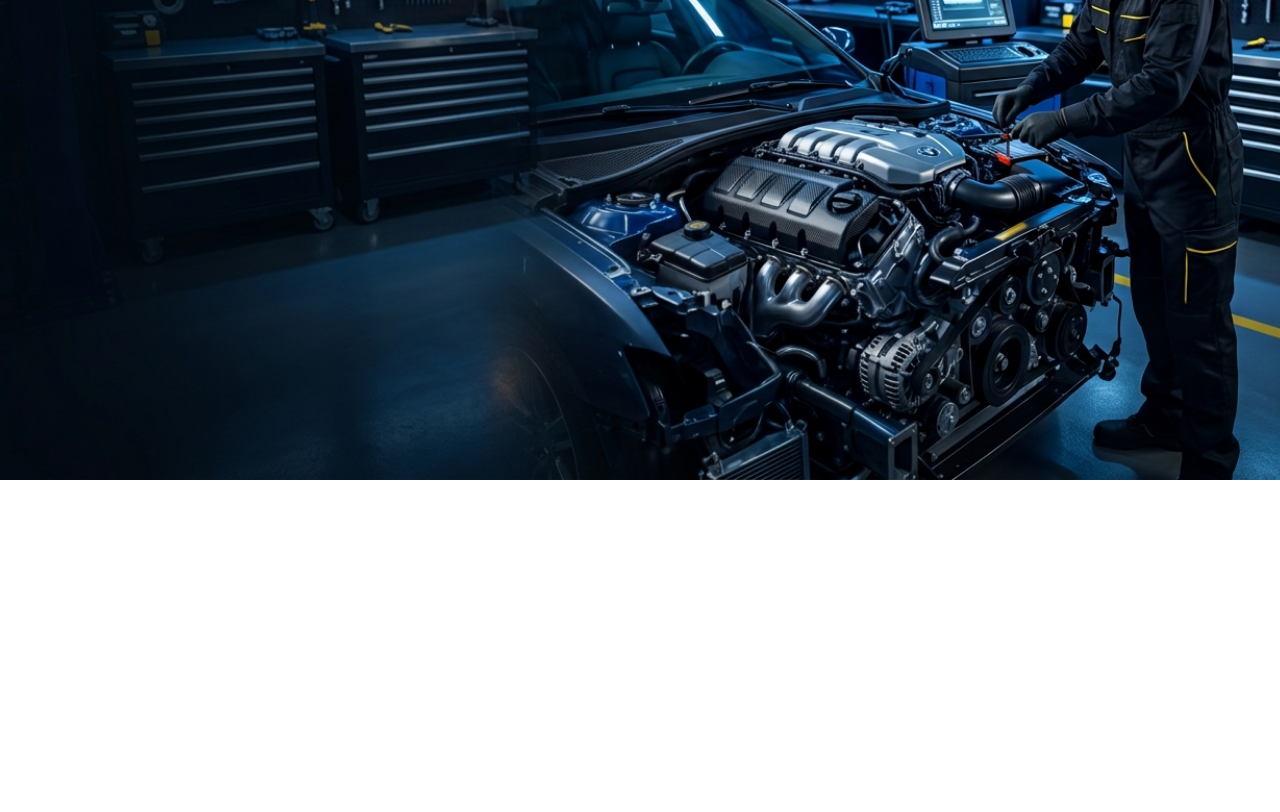
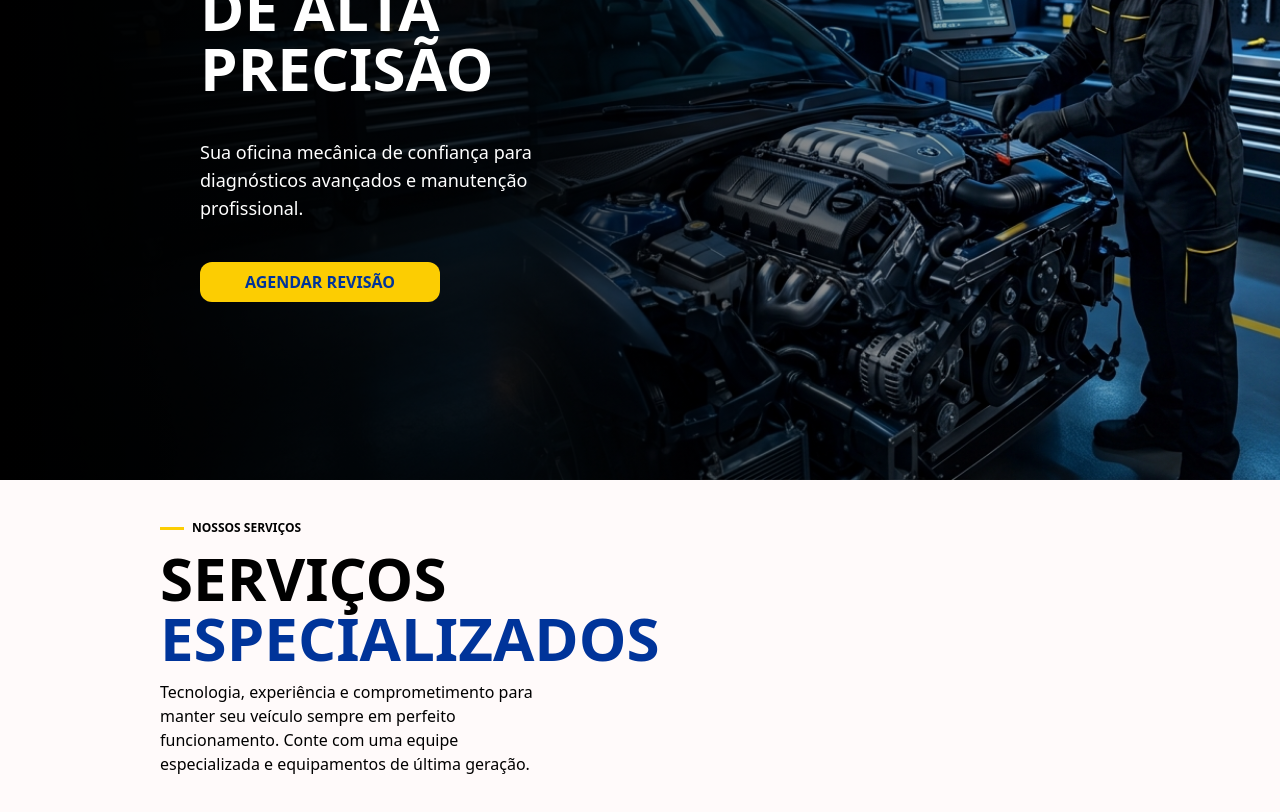
Before and after one commit to Thiago87dev/aj-uniao, a Next.js app: page / in a window 1280 px wide. Shown: the part 320-1132 px from the top of the page. Before the commit the page ends 800 px from the top, so only its background shows below. Built offline with nearby package versions, Linux system fonts and the light colour scheme.

Commit message:
seção serviços

```diff
--- /dev/null
+++ b/app/components/geral/Button.tsx
@@ -0,0 +1,12 @@
+interface ButtonProps {
+    title: string
+}
+
+const Button = ({title}: ButtonProps) => {
+  return (
+    <button className='bg-secondary text-primary w-60 rounded-xl px-4 py-2 font-black uppercase cursor-pointer hover:bg-secondary/88 hover:text-primary/88 active:scale-98'>
+      {title}
+    </button>
+  );
+};
+export default Button;
--- a/app/components/hero/Hero.tsx
+++ b/app/components/hero/Hero.tsx
@@ -1,10 +1,24 @@
+import Button from "../geral/Button";
+
 const Hero = () => {
   return (
-    <div
-      className='min-h-screen bg-cover bg-center bg-no-repeat'
-      style={{ backgroundImage: "url('img/hero/Gemini_Generated_Image_8sc9ab8sc9ab8sc9.jpg')"}}
-    >
-
+    <div className='relative min-h-screen lg:px-40'>
+      <div
+        className='absolute inset-0 bg-cover bg-center bg-no-repeat'
+        style={{ backgroundImage: "url('img/hero/Gemini_Generated_Image_8sc9ab8sc9ab8sc9.jpg')" }}
+      />
+      <div className='absolute inset-0 bg-linear-to-r from-black via-black/90 lg:via-black/60 to-transparent' />
+      <div className='relative z-10 flex h-screen items-center'>
+        <div className='text-white flex flex-col sm:w-8/12 md:w-[80%] lg:w-4/5 xl:w-3/6 gap-10 px-10'>
+          <h1 className='text-4xl sm:text-5xl lg:text-6xl font-black lg:leading-15 uppercase'>
+            Cuidados automotivos de alta precisão
+          </h1>
+          <p className='text-lg'>
+            Sua oficina mecânica de confiança para diagnósticos avançados e manutenção profissional.
+          </p>
+          <Button title="agendar revisão"/>
+        </div>
+      </div>
     </div>
   );
 };
--- /dev/null
+++ b/app/components/servicos/Servicos.tsx
@@ -0,0 +1,22 @@
+const Servicos = () => {
+  return (
+    <div className='bg-foreground min-h-screen lg:px-40 pt-10 '>
+      <div className='flex flex-col gap-3 w-2/5'>
+        <h3 className='uppercase text-xs font-semibold'>
+          <span className='text-center  w-6 h-0.75 bg-secondary inline-block align-middle mr-2'></span>nossos serviços
+        </h3>
+        <h2 className='text-4xl sm:text-5xl lg:text-6xl font-black lg:leading-15 uppercase'>
+          serviços <span className='text-primary'>especializados</span>
+        </h2>
+        <p>
+          Tecnologia, experiência e comprometimento para manter seu veículo sempre em perfeito funcionamento. Conte com
+          uma equipe especializada e equipamentos de última geração.
+        </p>
+      </div>
+      <div> </div>
+      <div> </div>
+      <div> </div>
+    </div>
+  );
+};
+export default Servicos;
--- a/app/globals.css
+++ b/app/globals.css
@@ -2,7 +2,7 @@
 
 :root {
   --background: #171717;
-  --foreground: #d0d0d0;
+  --foreground: #fffafa;
   --primary: #00349a;
   --secondary: #fccd02;
 }
--- a/app/page.tsx
+++ b/app/page.tsx
@@ -1,9 +1,11 @@
-import Hero from "./components/hero/Hero";
+import Hero from './components/hero/Hero';
+import Servicos from './components/servicos/Servicos';
 
 export default function Home() {
   return (
-    <div className="">
-      <Hero/>
+    <div>
+      <Hero />
+      <Servicos/>
     </div>
   );
 }
```
Also changed, not shown: public/img/servicos/fundo_servicos.png (added).
